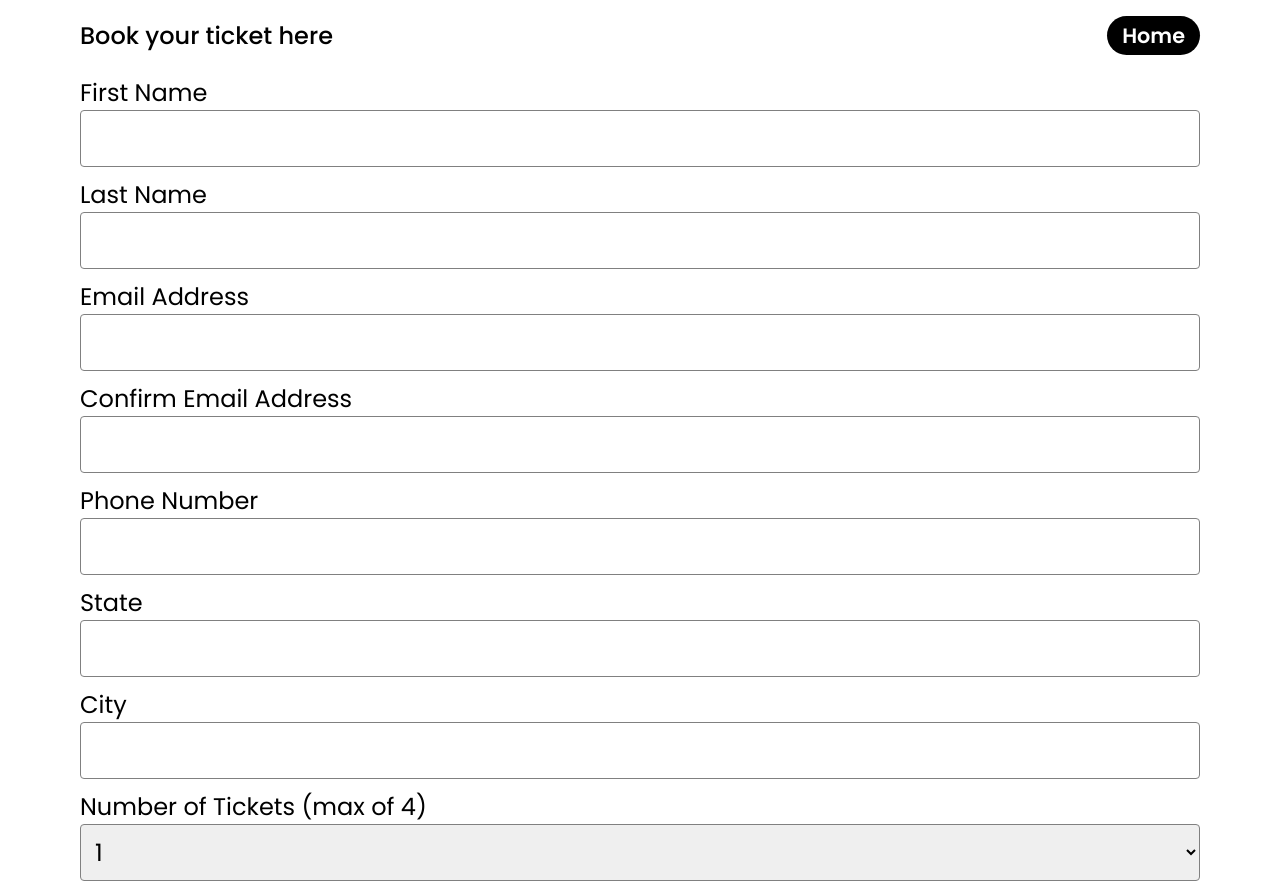
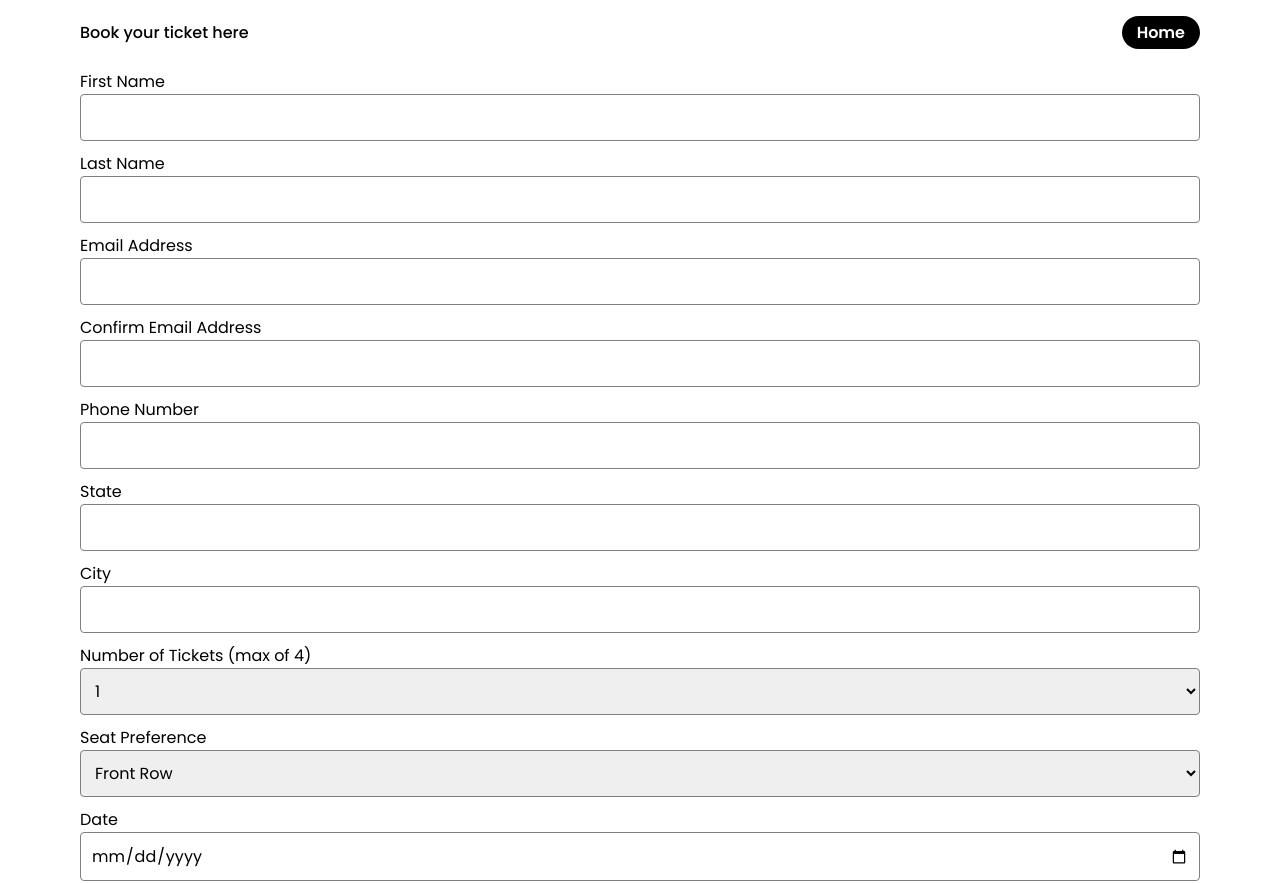
Before and after one commit to Fahizarh/Movie-Ticket-Booking-Form, a plain HTML site: page form.html in a window 1280 px wide. Shown: the top 884 px of the page. Drawn offline with Linux system fonts and the light colour scheme.

Commit message:
Latest commit

```diff
--- a/form.css
+++ b/form.css
@@ -36,7 +36,7 @@ a {
 
 .form__header p {
   font-family: var(--primaryFont);
-  font-size: 1.5em;
+  font-size: 1em;
   font-weight: 500;
 }
 
@@ -45,7 +45,7 @@ a {
   color: white;
   padding: 4px 15px;
   font-family: var(--primaryFont);
-  font-size: 1.3em;
+  font-size: 1em;
   border: none;
   border-radius: 20px;
   font-weight: 600;
@@ -54,14 +54,14 @@ a {
 
 label {
   font-family: var(--primaryFont);
-  font-size: 1.5em;
+  font-size: 1em;
 }
 
 select,
 input {
   width: 100%;
   padding: 10px;
-  font-size: 1.5em;
+  font-size: 1em;
   border: 1px solid gray;
   border-radius: 4px;
   margin-bottom: 10px;
```
